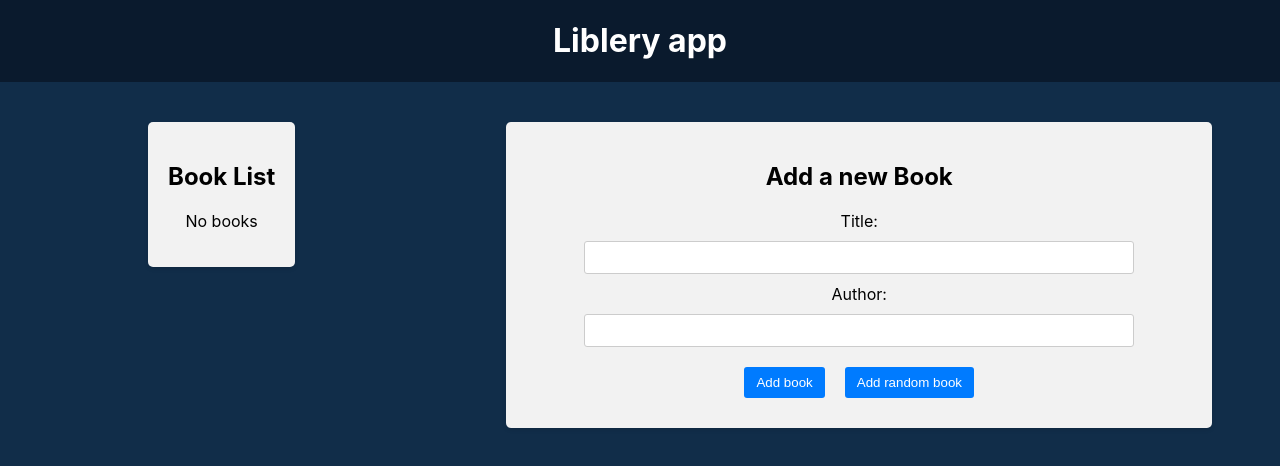
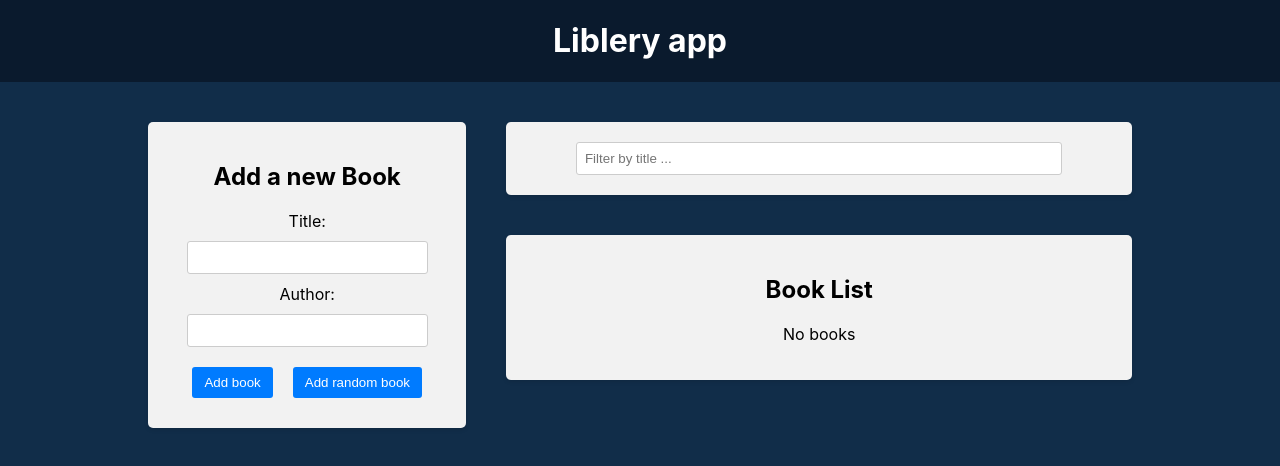
Before and after one commit to mishok2004/30-react-redux, a React (Create React App) app in the folder frontend/: page / in a window 1280 px wide. Shown: the top 466 px of the page. Built offline with nearby package versions, Linux system fonts and the light colour scheme.

Commit message:
add filter form

```diff
--- a/frontend/src/App.js
+++ b/frontend/src/App.js
@@ -1,6 +1,7 @@
 import './App.css'
 import BookForm from './components/BookForm/BookForm'
 import BookList from './components/BookList/BookList'
+import Filter from './components/Filter/Filter'
 
 function App() {
   return (
@@ -10,11 +11,11 @@ function App() {
       </header>
       <main className="app-main">
         <div className="app-left-column">
-          <BookList />
+          <BookForm />
         </div>
         <div className="app-right-column">
-          {/* <Filter /> */}
-          <BookForm />
+          <Filter />
+          <BookList />
         </div>
       </main>
     </div>
--- a/frontend/src/components/Filter/Filter.js
+++ b/frontend/src/components/Filter/Filter.js
@@ -3,7 +3,9 @@ import './Filter.css'
 const Filter = () => {
   return (
     <div className="app-block filter">
-      <h2>Filter</h2>
+      <div className="filter-grouo">
+        <input type="text" placeholder="Filter by title ..."></input>
+      </div>
     </div>
   )
 }
```
